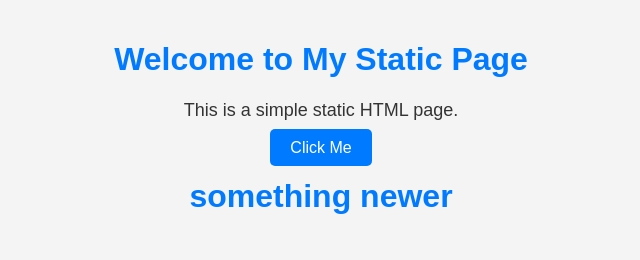
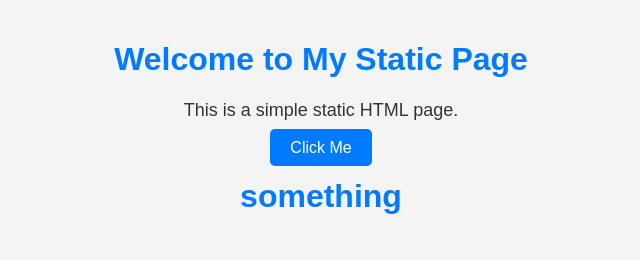
Before and after one commit to ritvikbabre/DEVOPS-Lab1, a plain HTML site: page index.html in a window 1280 px wide. Shown: the whole page, without its empty margins (319-959 px from the left). Drawn offline with Linux system fonts and the light colour scheme.

Commit message:
Update index.html

```diff
--- a/index.html
+++ b/index.html
@@ -42,7 +42,7 @@
         <h1>Welcome to My Static Page</h1>
         <p>This is a simple static HTML page.</p>
         <a href="#" class="button">Click Me</a>
-        <h1>something newer</h1>
+        <h1>something</h1>
     </div>
 </body>
 </html>
```
